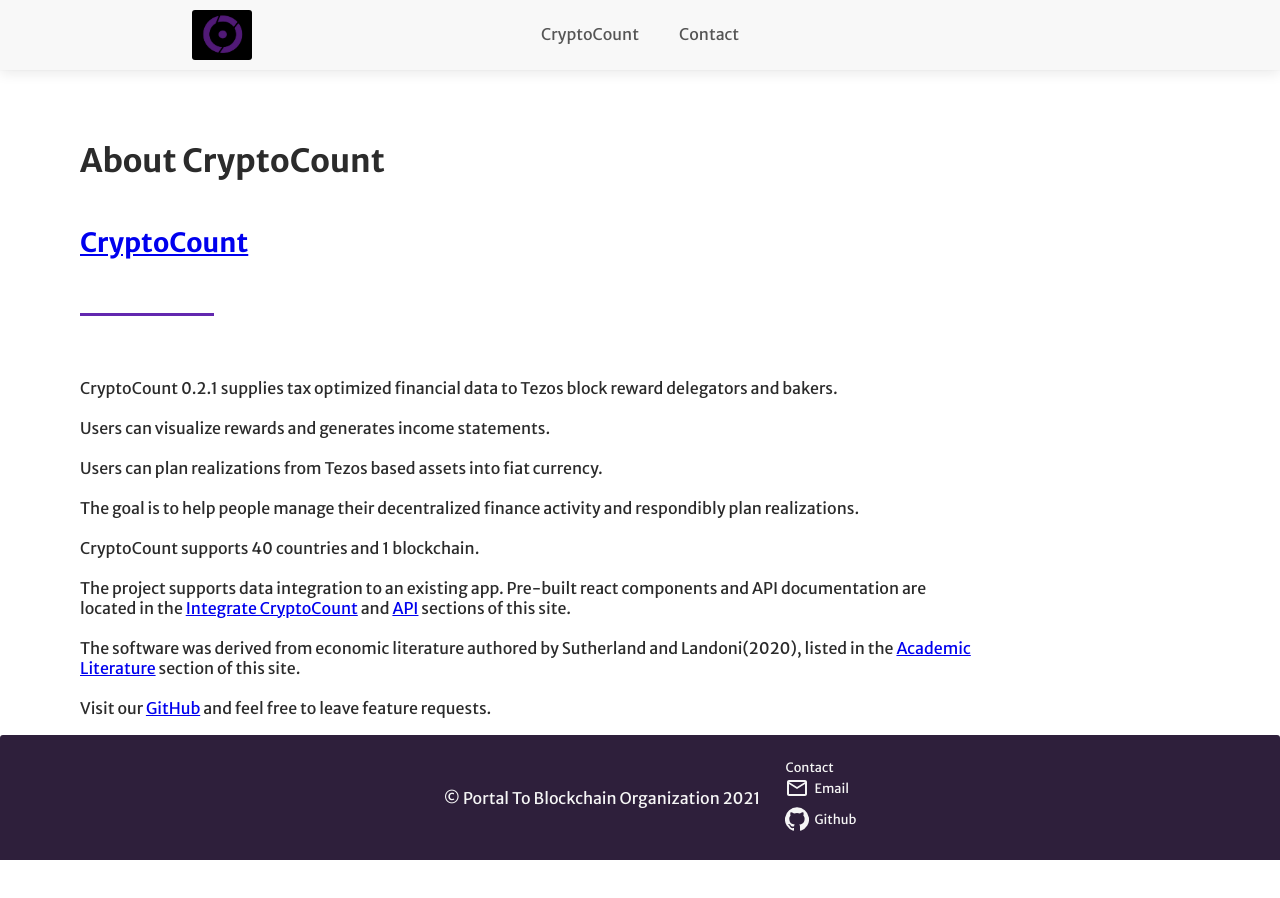
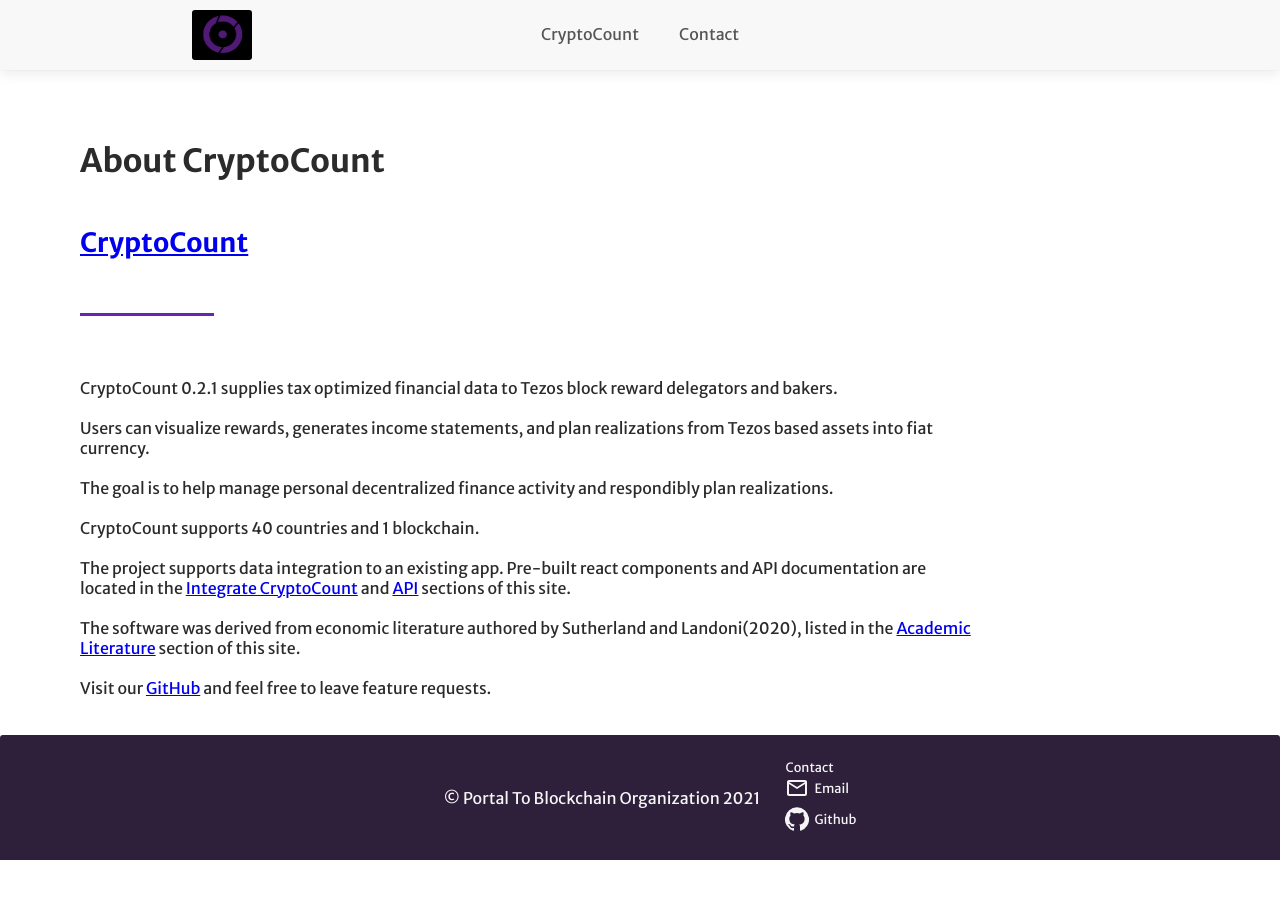
Before and after one commit to HenrikMoe/PTBOwebsite, a React (Create React App) app: page /about in a window 1280 px wide. Shown: the top 898 px of the page. Built offline with nearby package versions, Linux system fonts and the light colour scheme.

Commit message:
about touch up

```diff
--- a/src/About/About.js
+++ b/src/About/About.js
@@ -25,13 +25,10 @@
 		CryptoCount 0.2.1 supplies tax optimized financial data to Tezos block reward delegators and bakers.
                 <br />
 				<br />
-		Users can visualize rewards and generates income statements.
-		<br />
-				<br />
-                Users can plan realizations from Tezos based assets into fiat currency.
+		Users can visualize rewards, generates income statements, and plan realizations from Tezos based assets into fiat currency.
                 <br />
 				<br />
-				The goal is to help people manage their decentralized finance activity and respondibly plan realizations.
+				The goal is to help manage personal decentralized finance activity and respondibly plan realizations.
                 <br />
 				<br />
 				CryptoCount supports 40 countries and 1 blockchain.
```
